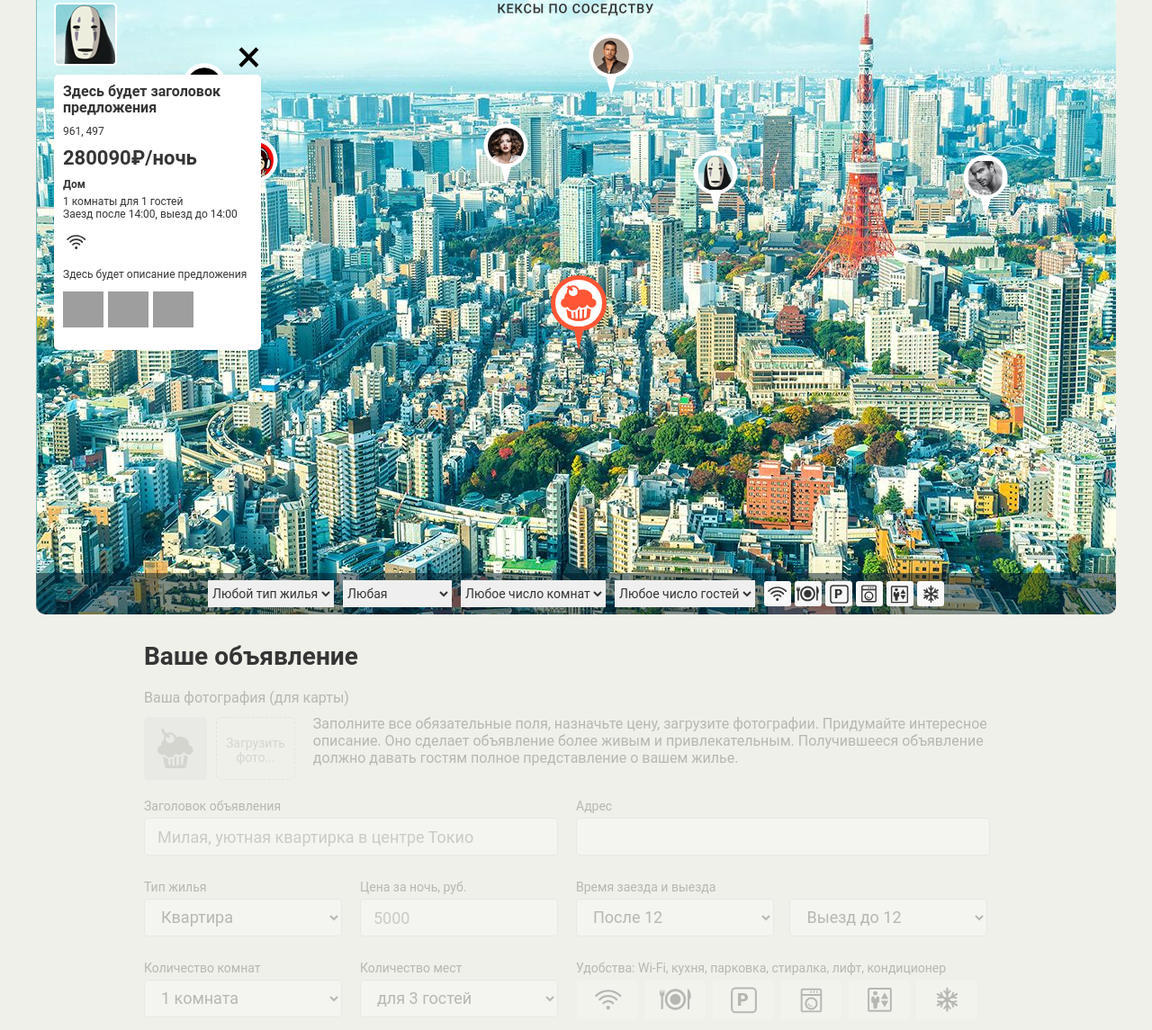
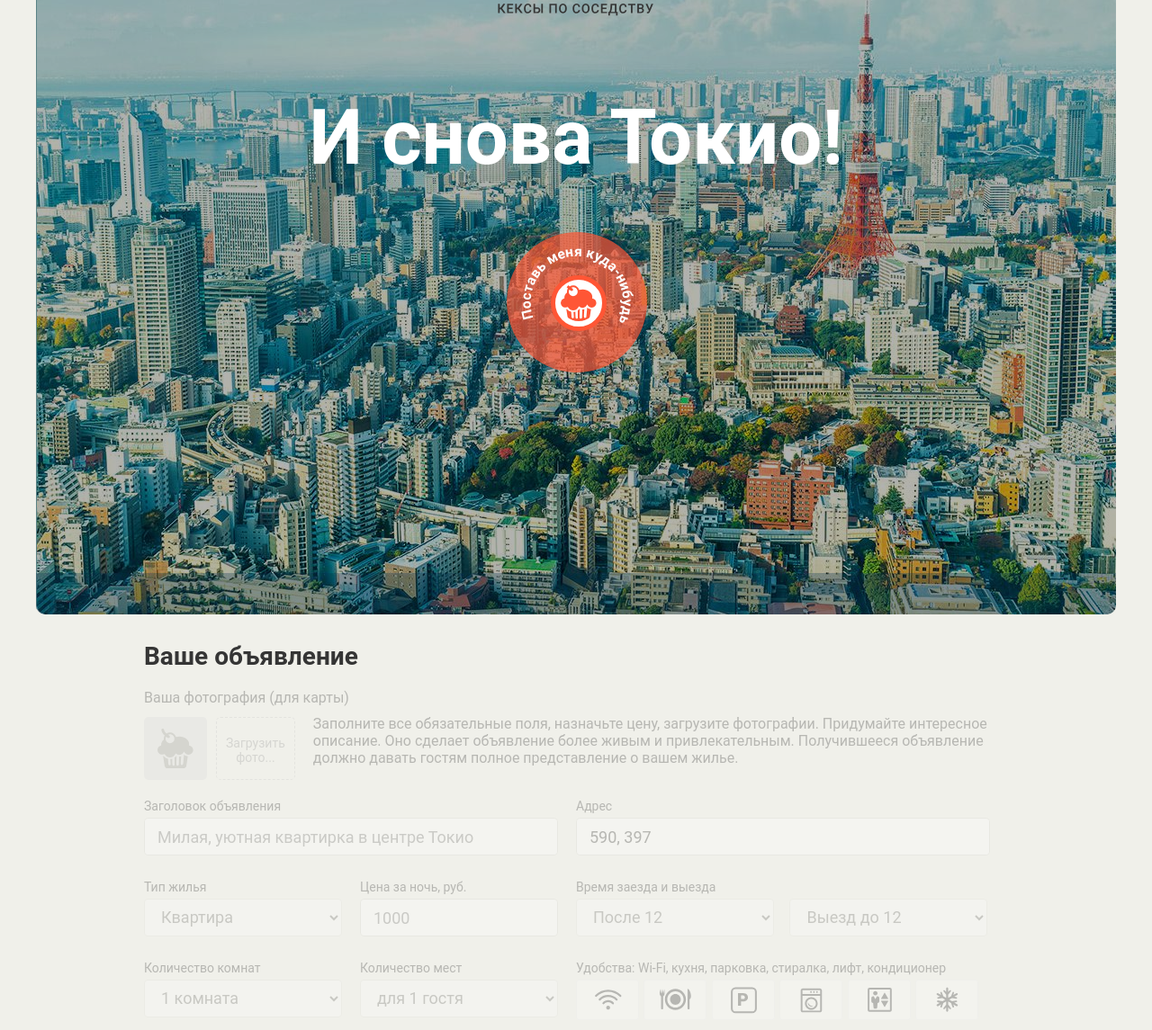
Before and after one commit to zubkovvladimir/keksobooking-19, a website: page index.html in a window 1280 px wide. Shown: the part 67-1212 px from the top of the page at 90% size. Drawn offline with Linux system fonts and the light colour scheme; grey boxes are pictures that could not be loaded; files whose address does not match are found by name.

Commit message:
Личный проект: доверяй, но проверяй (часть 1)

```diff
--- a/index.html
+++ b/index.html
@@ -37,7 +37,11 @@
 
       <!-- Фильтрация объявлений -->
       <div class="map__filters-container">
-        <form action="#" class="map__filters" autocomplete="off">
+        <form action="https://js.dump.academy/keksobooking"
+              class="map__filters"
+              autocomplete="off"
+              method="POST"
+              enctype="multipart/form-data">
           <select name="housing-type" id="housing-type" class="map__filter">
             <option value="any" selected>Любой тип жилья</option>
             <option value="palace">Дворец</option>
@@ -84,7 +88,11 @@
     <!-- Форма объявления -->
     <section class="notice">
       <h2 class="notice__title">Ваше объявление</h2>
-      <form class="ad-form ad-form--disabled" method="post" enctype="multipart/form-data" autocomplete="off">
+      <form class="ad-form ad-form--disabled"
+            method="post"
+            autocomplete="off"
+            action="https://js.dump.academy/keksobooking"
+            enctype="multipart/form-data">
         <fieldset class="ad-form-header">
           <legend class="ad-form-header__title">Ваша фотография (для карты)</legend>
           <div class="ad-form-header__upload">
@@ -100,7 +108,7 @@
         </fieldset>
         <fieldset class="ad-form__element ad-form__element--wide">
           <label class="ad-form__label" for="title">Заголовок объявления</label>
-          <input id="title" name="title" type="text" placeholder="Милая, уютная квартирка в центре Токио">
+          <input id="title" name="title" type="text" minlength="30" maxlength="100" placeholder="Милая, уютная квартирка в центре Токио" required>
         </fieldset>
         <fieldset class="ad-form__element ad-form__element--wide">
           <label class="ad-form__label" for="address">Адрес</label>
@@ -117,7 +125,7 @@
         </fieldset>
         <fieldset class="ad-form__element">
           <label class="ad-form__label" for="price">Цена за ночь, руб.</label>
-          <input id="price" name="price" type="number" placeholder="5000">
+          <input id="price" name="price" type="number" placeholder="5000" required>
         </fieldset>
         <fieldset class="ad-form__element ad-form__element--time">
           <label class="ad-form__label" for="timein">Время заезда и выезда</label>
@@ -144,9 +152,9 @@
         <fieldset class="ad-form__element">
           <label class="ad-form__label" for="capacity">Количество мест</label>
           <select id="capacity" name="capacity">
-            <option value="3" selected>для 3 гостей</option>
+            <option value="3">для 3 гостей</option>
             <option value="2">для 2 гостей</option>
-            <option value="1">для 1 гостя</option>
+            <option value="1" selected>для 1 гостя</option>
             <option value="0">не для гостей</option>
           </select>
         </fieldset>
--- a/js/main.js
+++ b/js/main.js
@@ -1,6 +1,6 @@
 'use strict';
 
-var AD_COUNT = 8;
+// var AD_COUNT = 8;
 var MIN_NUMBER = 0;
 var ARBITRARY = 1;
 var AD_TYPES = ['palace', 'flat', 'house', 'bungalo'];
@@ -16,10 +16,32 @@ var ROOM_MAX = 5;
 var GUESTS_MIN = 1;
 var GUESTS_MAX = 6;
 var PRICE_MAX = 1000000;
+var ENTER_KEY = 'Enter';
+var HALF_ICONS = 2;
+var ERROR_TEXT_ROOMS = 'Выбранное количество комнат не соответствует выбранному количеству гостей';
+var PRICE_BUNGALO = 0;
+var PRICE_FLAT = 1000;
+var PRICE_HOUSE = 5000;
+var PRICE_PALACE = 10000;
+var ROOMS_NUMBER_MAX = 100;
 var map = document.querySelector('.map');
 var mapPins = document.querySelector('.map__pins');
+var muffin = mapPins.querySelector('.map__pin');
+var muffinAfter = getComputedStyle(mapPins.querySelector('.map__pin--main'), ':after');
+var muffinImg = muffin.querySelector('img');
 var mapFiltersContainer = document.querySelector('.map__filters-container');
 var pin = document.querySelector('#pin').content.querySelector('.map__pin');
+var form = document.querySelector('.ad-form');
+var formFieldset = form.querySelectorAll('fieldset');
+var mapFilters = mapFiltersContainer.querySelector('.map__filters');
+var mapFiltersSelect = mapFilters.querySelectorAll('.map__filter');
+var mapFiltersFieldset = mapFilters.querySelector('.map__features');
+var mapPinMain = mapPins.querySelector('.map__pin--main');
+var address = document.querySelector('#address');
+var capacity = form.querySelector('#capacity');
+var roomNumber = form.querySelector('#room_number');
+var price = form.querySelector('#price');
+var roomType = form.querySelector('#type');
 
 var offetTypeMap = {
   palace: 'Дворец',
@@ -109,50 +131,137 @@ var getPhotosArray = function (arr, container, imageElement) {
   container.appendChild(fragment);
 };
 
-var renderRelatedAd = function (cardAd) {
-  var relatedAdCard = document.querySelector('#card').content.cloneNode(true);
-  var photosBlock = relatedAdCard.querySelector('.popup__photos');
-  var photo = photosBlock.querySelector('.popup__photo');
-  var featuresBlock = relatedAdCard.querySelector('.popup__features');
+// var renderRelatedAd = function (cardAd) {
+//   var relatedAdCard = document.querySelector('#card').content.cloneNode(true);
+//   var photosBlock = relatedAdCard.querySelector('.popup__photos');
+//   var photo = photosBlock.querySelector('.popup__photo');
+//   var featuresBlock = relatedAdCard.querySelector('.popup__features');
 
-  relatedAdCard.querySelector('.popup__title').textContent = cardAd.offer.title;
-  relatedAdCard.querySelector('.popup__text--address').textContent = cardAd.offer.address;
-  relatedAdCard.querySelector('.popup__text--price').textContent = cardAd.offer.price;
-  relatedAdCard.querySelector('.popup__type').textContent = offetTypeMap[cardAd.offer.type];
-  relatedAdCard.querySelector('.popup__text--capacity').textContent = cardAd.offer.rooms + ' комнаты для ' + cardAd.offer.guests + ' гостей';
-  relatedAdCard.querySelector('.popup__text--time').textContent = 'Заезд после ' + cardAd.offer.checkin + ', выезд до ' + cardAd.offer.checkout;
+//   relatedAdCard.querySelector('.popup__title').textContent = cardAd.offer.title;
+//   relatedAdCard.querySelector('.popup__text--address').textContent = cardAd.offer.address;
+//   relatedAdCard.querySelector('.popup__text--price').textContent = cardAd.offer.price;
+//   relatedAdCard.querySelector('.popup__type').textContent = offetTypeMap[cardAd.offer.type];
+//   relatedAdCard.querySelector('.popup__text--capacity').textContent = cardAd.offer.rooms + ' комнаты для ' + cardAd.offer.guests + ' гостей';
+//   relatedAdCard.querySelector('.popup__text--time').textContent = 'Заезд после ' + cardAd.offer.checkin + ', выезд до ' + cardAd.offer.checkout;
 
-  if (cardAd.offer.features.length) {
-    getFeaturesArray(cardAd.offer.features, 'li', 'popup__feature', 'popup__feature--', featuresBlock);
+//   if (cardAd.offer.features.length) {
+//     getFeaturesArray(cardAd.offer.features, 'li', 'popup__feature', 'popup__feature--', featuresBlock);
+//   } else {
+//     relatedAdCard.querySelector('.popup').removeChild(featuresBlock);
+//   }
+
+//   relatedAdCard.querySelector('.popup__description').textContent = cardAd.offer.description;
+
+//   if (cardAd.offer.photos.length) {
+//     getPhotosArray(cardAd.offer.photos, photosBlock, photo);
+//   } else {
+//     relatedAdCard.querySelector('.popup').removeChild(photosBlock);
+//   }
+
+//   relatedAdCard.querySelector('.popup__avatar').src = cardAd.author.avatar;
+
+//   return relatedAdCard;
+// };
+
+// var createRelatedAdBlock = function (arr) {
+//   var fragment = document.createDocumentFragment();
+
+//   for (var i = 0; i < arr.length; i++) {
+//     fragment.appendChild(renderPin(arr[i]));
+//   }
+
+//   return fragment;
+// };
+
+// map.insertBefore(renderRelatedAd(getRelatedAdArray(AD_COUNT)[0]), mapFiltersContainer);
+
+// mapPins.appendChild(createRelatedAdBlock(getRelatedAdArray(AD_COUNT)));
+
+// document.querySelector('.map').classList.remove('map--faded');
+
+var activatePage = function (evt) {
+  enableFormAndMap(evt);
+
+  var locationX = parseInt(muffin.style.left, 10) + ((muffinImg.width) / HALF_ICONS);
+  var locationY = parseInt(muffin.style.top, 10) + ((muffinImg.height) / HALF_ICONS) + parseInt(muffinAfter.top, 10);
+
+  address.value = locationX + ', ' + locationY;
+};
+
+var checkValidRooms = function () {
+  var guests = capacity.value;
+  var roomNumberValue = roomNumber.value;
+
+  if (roomNumberValue < guests) {
+    roomNumber.setCustomValidity(ERROR_TEXT_ROOMS);
+  } else if (roomNumberValue === ROOMS_NUMBER_MAX && guests !== 0) {
+    roomNumber.setCustomValidity(ERROR_TEXT_ROOMS);
+  } else if (guests === 0 && roomNumberValue !== ROOMS_NUMBER_MAX) {
+    roomNumber.setCustomValidity(ERROR_TEXT_ROOMS);
   } else {
-    relatedAdCard.querySelector('.popup').removeChild(featuresBlock);
+    roomNumber.setCustomValidity('');
+  }
+};
+
+var checkValidRoomsType = function () {
+  var typeValue = roomType.value;
+
+  if (typeValue === 'bungalo') {
+    price.setAttribute('min', PRICE_BUNGALO);
+    price.setAttribute('placeholder', PRICE_BUNGALO);
+  } else if (typeValue === 'flat') {
+    price.setAttribute('min', PRICE_FLAT);
+    price.setAttribute('placeholder', PRICE_FLAT);
+  } else if (typeValue === 'house') {
+    price.setAttribute('min', PRICE_HOUSE);
+    price.setAttribute('placeholder', PRICE_HOUSE);
+  } else if (typeValue === 'palace') {
+    price.setAttribute('min', PRICE_PALACE);
+    price.setAttribute('placeholder', PRICE_PALACE);
+  }
+};
+
+var disablePage = function () {
+  var locationX = parseInt(muffin.style.left, 10) + ((muffinImg.width) / HALF_ICONS);
+  var locationY = parseInt(muffin.style.top, 10) + ((muffinImg.height) / HALF_ICONS);
+
+  for (var i = 0; i < formFieldset.length; i++) {
+    formFieldset[i].disabled = true;
   }
 
-  relatedAdCard.querySelector('.popup__description').textContent = cardAd.offer.description;
-
-  if (cardAd.offer.photos.length) {
-    getPhotosArray(cardAd.offer.photos, photosBlock, photo);
-  } else {
-    relatedAdCard.querySelector('.popup').removeChild(photosBlock);
+  for (var j = 0; j < mapFiltersSelect.length; j++) {
+    mapFiltersSelect[j].disabled = true;
   }
 
-  relatedAdCard.querySelector('.popup__avatar').src = cardAd.author.avatar;
+  mapFiltersFieldset.disabled = true;
+  address.value = locationX + ', ' + locationY;
 
-  return relatedAdCard;
+  checkValidRoomsType();
 };
 
-var createRelatedAdBlock = function (arr) {
-  var fragment = document.createDocumentFragment();
+disablePage();
 
-  for (var i = 0; i < arr.length; i++) {
-    fragment.appendChild(renderPin(arr[i]));
+var enableFormAndMap = function (evt) {
+  if (evt.button === 0 || evt.key === ENTER_KEY) {
+    for (var i = 0; i < formFieldset.length; i++) {
+      formFieldset[i].disabled = false;
+    }
+
+    for (var j = 0; j < mapFiltersSelect.length; j++) {
+      mapFiltersSelect[j].disabled = false;
+    }
+
+    mapFiltersFieldset.disabled = false;
+
+    map.classList.remove('map--faded');
+    form.classList.remove('ad-form--disabled');
   }
-
-  return fragment;
 };
 
-map.insertBefore(renderRelatedAd(getRelatedAdArray(AD_COUNT)[0]), mapFiltersContainer);
 
-mapPins.appendChild(createRelatedAdBlock(getRelatedAdArray(AD_COUNT)));
-
-document.querySelector('.map').classList.remove('map--faded');
+form.addEventListener('input', function () {
+  checkValidRooms();
+  checkValidRoomsType();
+});
+mapPinMain.addEventListener('mousedown', activatePage);
+mapPinMain.addEventListener('keydown', activatePage);
```
